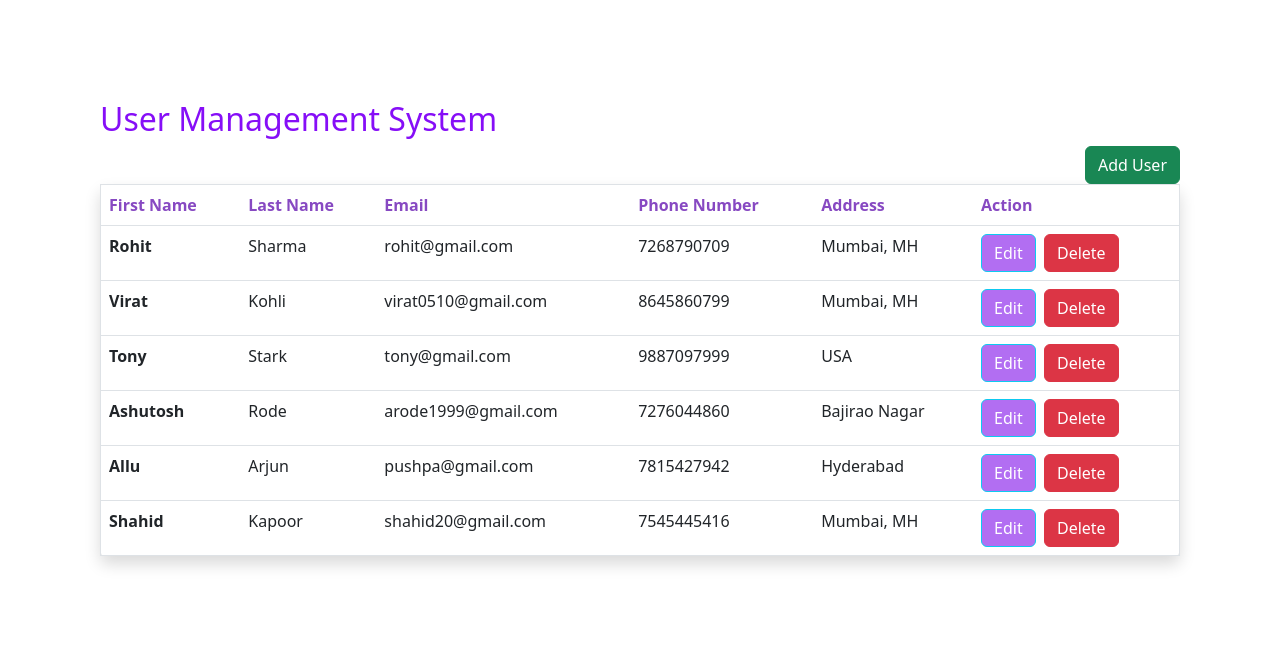
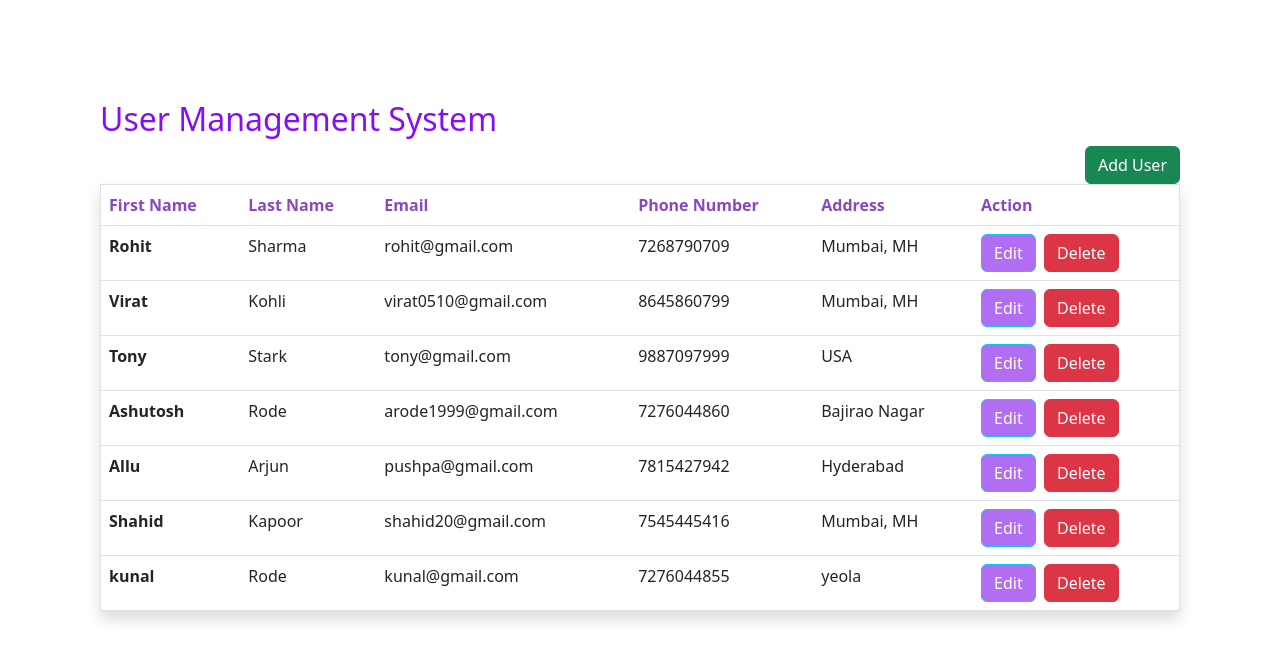
Before and after one commit to AshutoshRode/User-Management-System, an Angular app: page /user-list in a window 1280 px wide. Shown: the top 660 px of the page. Built offline with nearby package versions, Linux system fonts and the light colour scheme; data requests are answered from the project's data file.

Commit message:
user added message

```diff
--- a/db.json
+++ b/db.json
@@ -47,6 +47,14 @@
       "email": "shahid20@gmail.com",
       "phone": "7545445416",
       "address": "Mumbai, MH"
+    },
+    {
+      "id": "29f0",
+      "firstName": "kunal",
+      "lastName": "Rode",
+      "email": "kunal@gmail.com",
+      "phone": "7276044855",
+      "address": "yeola"
     }
   ]
 }
--- a/src/app/user/user-upsert/user-upsert.component.ts
+++ b/src/app/user/user-upsert/user-upsert.component.ts
@@ -40,6 +40,8 @@ export class UserUpsertComponent implements OnInit {
     }else{
       this.service.addData(this.userForm.value).subscribe((res)=>{
         if(res){
+          this.msg = 'user added successfully'
+          this.showToast = true;
         }
       })
       this.showToast = false;
```
